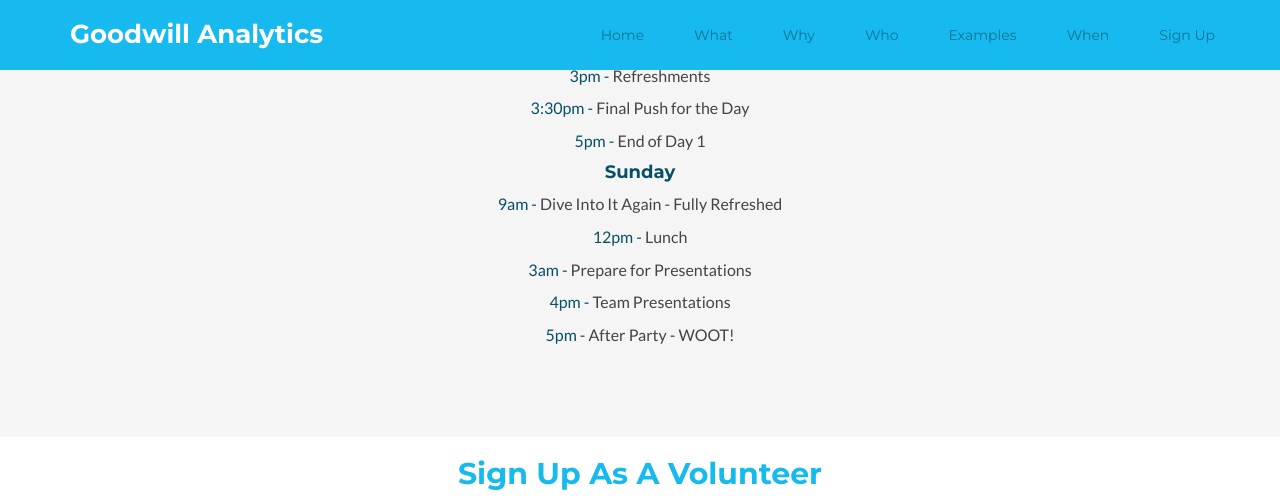
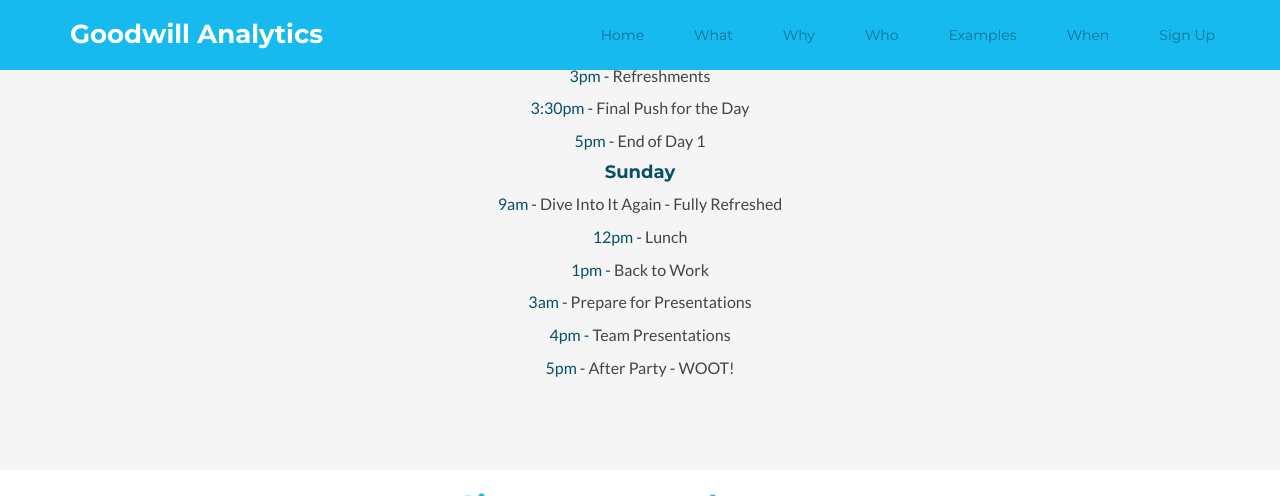
Before and after one commit to goodwillanalytics/goodwillanalytics.github.io, a Jekyll site: the page built from index.html, in a window 1280 px wide and 900 px high, scrolled down 5894 px, cut to the strip 0-496 px from the top of the window. Built offline with Jekyll 4.4.1, drawn with Linux system fonts in a browser that asks for light colours.

```diff
--- a/_includes/when.html
+++ b/_includes/when.html
@@ -16,6 +16,7 @@
 			<h4 class="text-highlight text-center">Sunday</h4>
 			<p class="text-center"><span class="text-highlight">9am -</span> Dive Into It Again - Fully Refreshed</p>
 			<p class="text-center"><span class="text-highlight">12pm -</span> Lunch</p>
+			<p class="text-center"><span class="text-highlight">1pm -</span> Back to Work</p>
 			<p class="text-center"><span class="text-highlight">3am -</span> Prepare for Presentations</p>
 			<p class="text-center"><span class="text-highlight">4pm -</span> Team Presentations</p>
 			<p class="text-center"><span class="text-highlight">5pm -</span> After Party - WOOT!</p>
```
